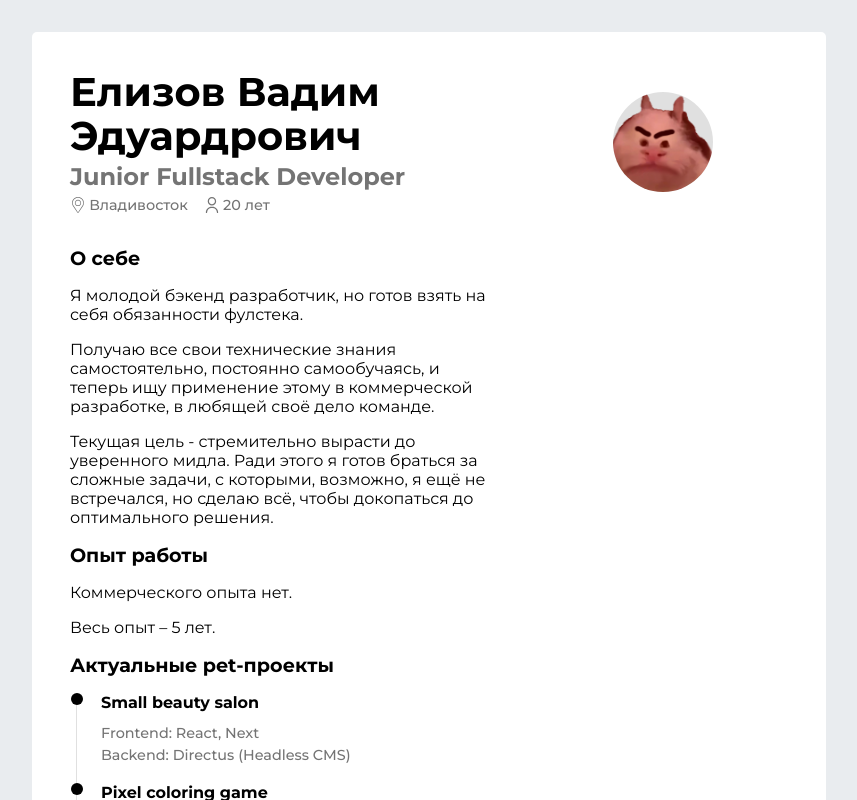
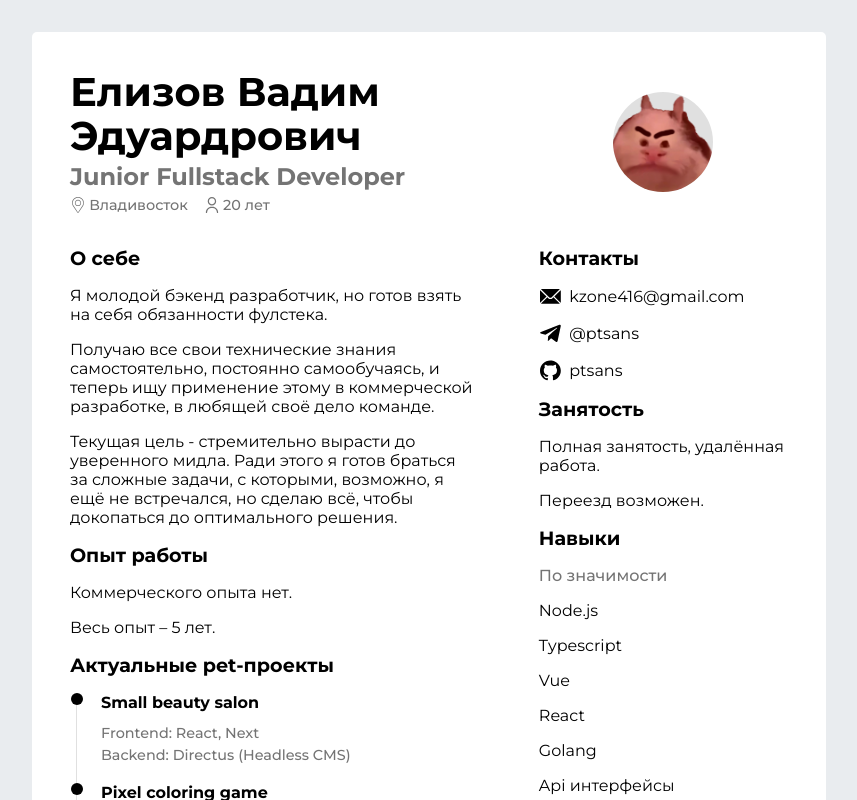
Before and after one commit to ptsans/next-resume, a Vue app: page / in a window 1280 px wide. Shown: the top 800 px of the page, without its empty margins (211-1068 px from the left). Built offline with nearby package versions, Linux system fonts and the light colour scheme.

Commit message:
feat(paper): add sidebar component

```diff
--- a/src/components/Paper/VPaper.vue
+++ b/src/components/Paper/VPaper.vue
@@ -2,6 +2,7 @@
   <main class="paper">
     <v-header />
     <v-content />
+    <v-sidebar />
   </main>
 </template>
 
@@ -9,12 +10,14 @@
 import { defineComponent } from 'vue'
 import VHeader from './VHeader.vue'
 import VContent from './VContent.vue'
+import VSidebar from './VSidebar.vue'
 
 export default defineComponent({
   name: 'VPaper',
   components: {
     VHeader,
-    VContent
+    VContent,
+    VSidebar
   }
 })
 </script>
@@ -28,8 +31,9 @@ export default defineComponent({
   box-sizing: border-box;
   display: grid;
   grid-template-rows: auto 12fr;
-  grid-template-columns: 12fr 8fr;
+  grid-template-columns: 13fr 8fr;
   border-radius: 5px;
-  gap: 1rem;
+  row-gap: 1rem;
+  column-gap: 4rem;
 }
 </style>
```
